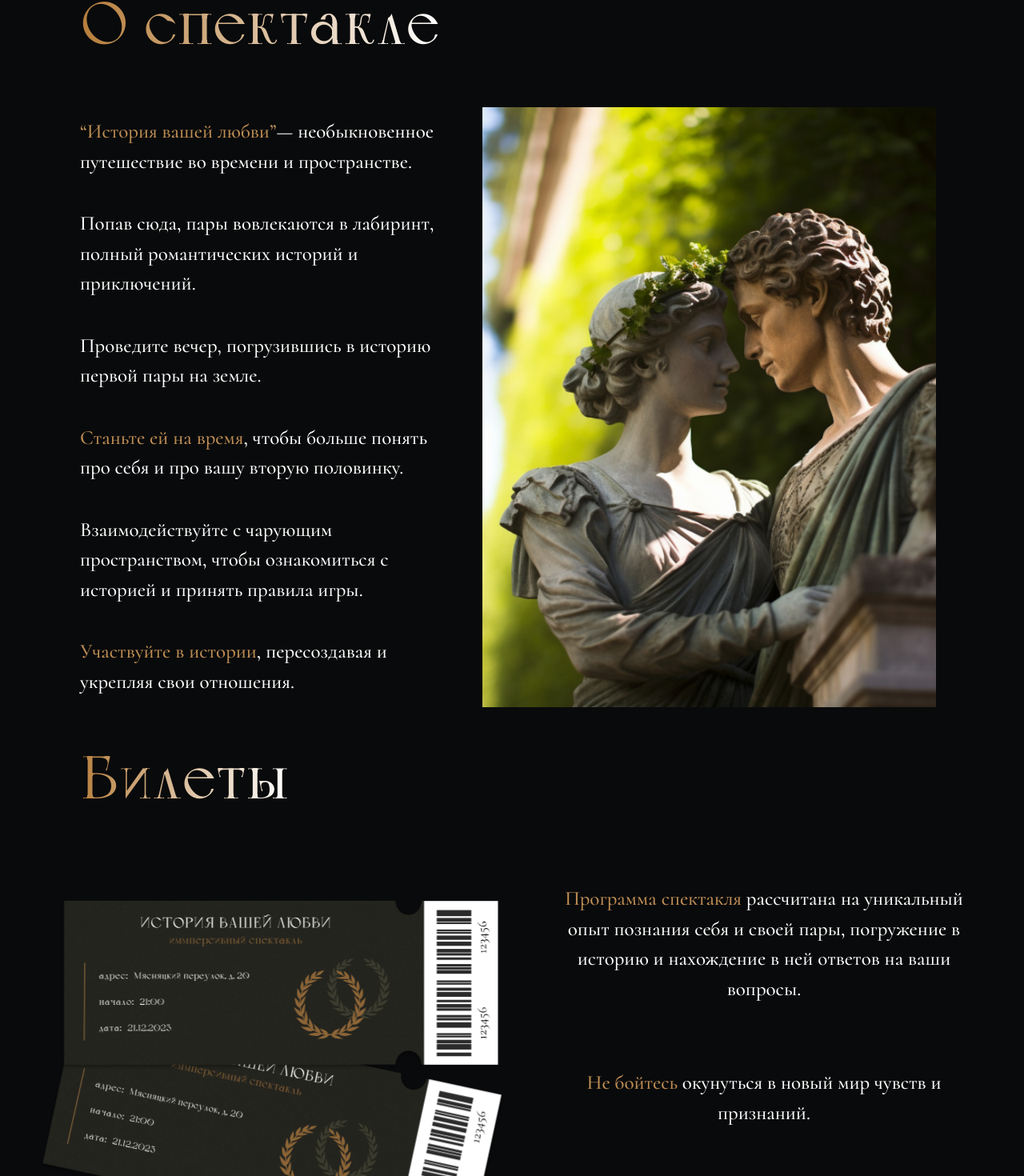
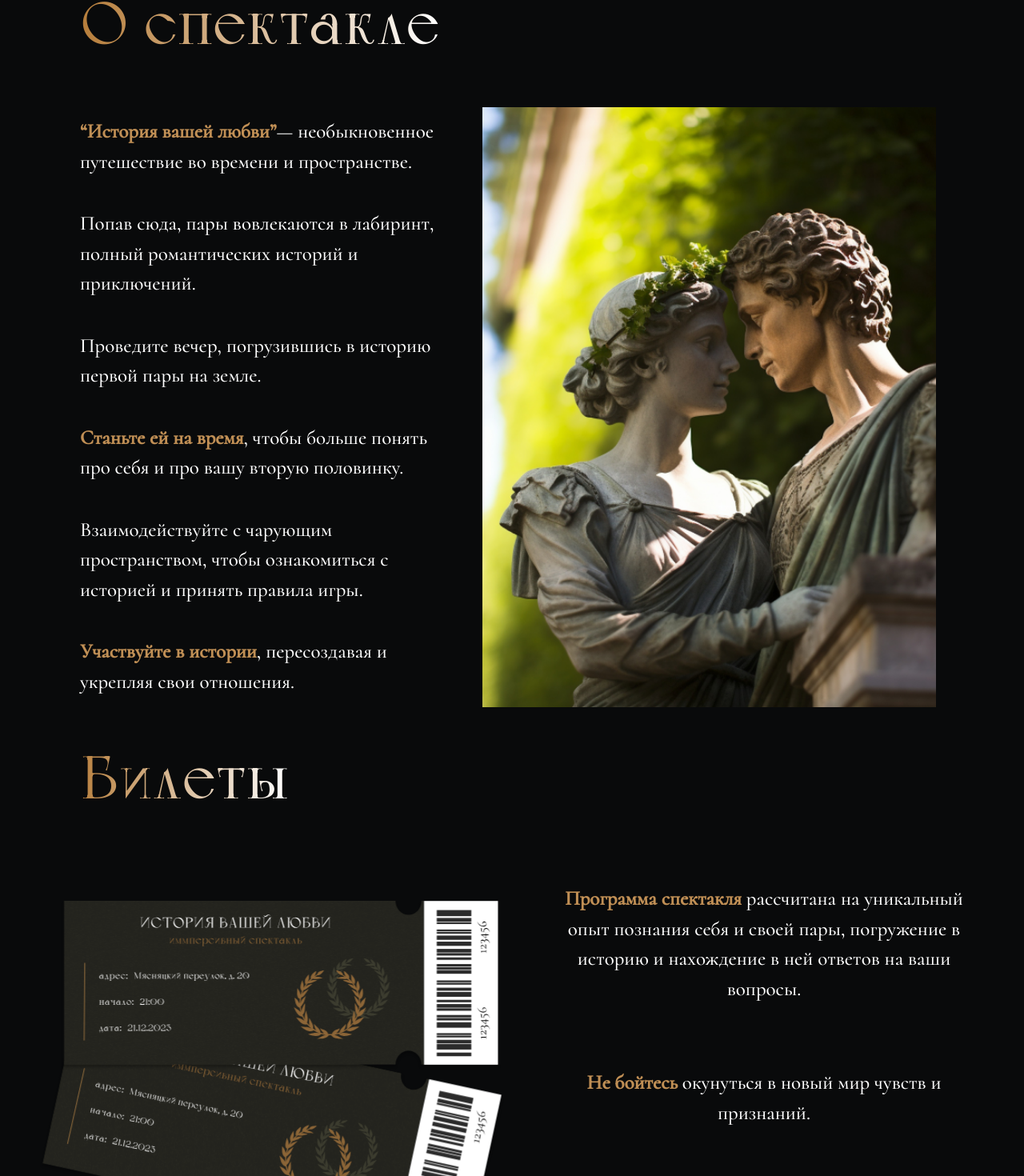
Before and after one commit to petrosyyaann/lovestorytheater, a React (Vite) app: page / in a window 1280 px wide. Shown: the part 879-2349 px from the top of the page at 80% size. Built offline with nearby package versions, Linux system fonts and the light colour scheme; a web font is replaced by a local one.

Commit message:
💄 Change text color

```diff
--- a/src/modules/Description/Description.tsx
+++ b/src/modules/Description/Description.tsx
@@ -33,8 +33,10 @@ export const Description = () => {
           fontSize={['16px', '18px', '20px', '23px', '25px']}
         >
           <Text>
-            <span color='#C08F55'>“История вашей любви”</span>— необыкновенное
-            путешествие во времени и пространстве.
+            <span style={{ fontWeight: 700, color: '#C08F55' }}>
+              “История вашей любви”
+            </span>
+            — необыкновенное путешествие во времени и пространстве.
           </Text>
           <Text>
             Попав сюда, пары вовлекаются в лабиринт, полный романтических
@@ -44,16 +46,20 @@ export const Description = () => {
             Проведите вечер, погрузившись в историю первой пары на земле.
           </Text>
           <Text>
-            <span color='#C08F55'>Станьте ей на время</span>, чтобы больше
-            понять про себя и про вашу вторую половинку.
+            <span style={{ fontWeight: 700, color: '#C08F55' }}>
+              Станьте ей на время
+            </span>
+            , чтобы больше понять про себя и про вашу вторую половинку.
           </Text>
           <Text>
             Взаимодействуйте с чарующим пространством, чтобы ознакомиться с
             историей и принять правила игры.
           </Text>
           <Text>
-            <span color='#C08F55'>Участвуйте в истории</span>, пересоздавая и
-            укрепляя свои отношения.
+            <span style={{ fontWeight: 700, color: '#C08F55' }}>
+              Участвуйте в истории
+            </span>
+            , пересоздавая и укрепляя свои отношения.
           </Text>
         </Flex>
         <Flex
--- a/src/modules/Tickets/Tickets.tsx
+++ b/src/modules/Tickets/Tickets.tsx
@@ -39,12 +39,12 @@ export const Tickets = () => {
           maxW='600px'
         >
           <Text>
-            <span>Программа спектакля</span> рассчитана на уникальный опыт
+            <span style={{ fontWeight: 700, color: '#C08F55' }}>Программа спектакля</span> рассчитана на уникальный опыт
             познания себя и своей пары, погружение в историю и нахождение в ней
             ответов на ваши вопросы.
           </Text>
           <Text>
-            <span>Не бойтесь</span> окунуться в новый мир чувств и признаний.
+            <span style={{ fontWeight: 700, color: '#C08F55' }}>Не бойтесь</span> окунуться в новый мир чувств и признаний.
           </Text>
           {isLargerThan992 && <ButtonBuy mb='35px' />}
         </Flex>
--- a/src/ui/config/fonts/Fonts.tsx
+++ b/src/ui/config/fonts/Fonts.tsx
@@ -20,9 +20,6 @@ const Fonts = () => (
       p, h1, h2, a {
         color: #ffffff;
       }
-      span {
-        color: #C08F55;
-      }
       html {
         background-color: #090A0B;
         scroll-behavior: smooth;
```
